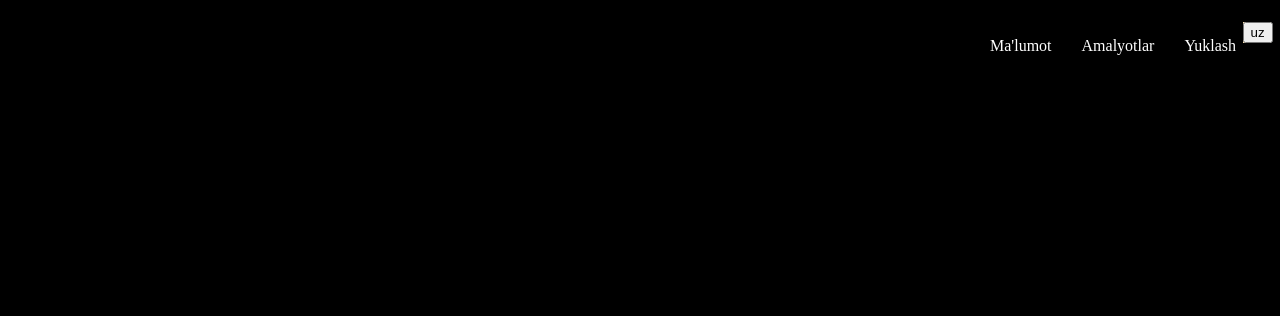
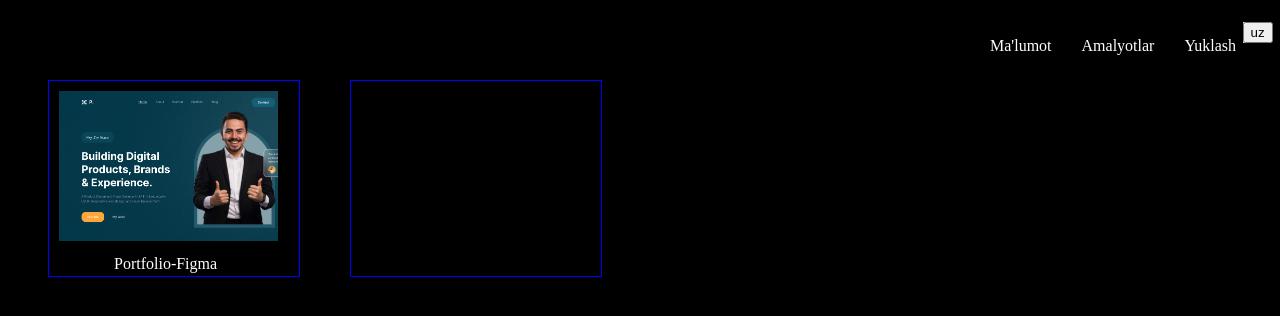
Before and after one commit to Polvonbek600/cv, a plain HTML site: page amalyotlar.html in a window 1280 px wide. Drawn offline with Linux system fonts and the light colour scheme.

Commit message:
Polvonbekcv ozgartirildi

```diff
--- a/amalyotlar.html
+++ b/amalyotlar.html
@@ -32,8 +32,19 @@
   </div>
     <h1>Amalyotlar</h1>
     <ul>
-        <li>
-            <a href=""></a>
+        <li style="border: 1px solid blue;width: 250px; height: 195px;">
+
+            <a  href="https://figma-amalyot.netlify.app/"><img style="height: 150px;margin: 10px;" src="./figma.png" alt=""></a>
+            <br>
+            <a style="margin-left: 65px;" href="https://figma-amalyot.netlify.app/">Portfolio-Figma</a>
+
+        </li>
+        <li style="border: 1px solid blue;width: 250px; height: 195px;position: absolute; left: 350px; top: 80px;">
+
+            <a  href=""><img style="height: 150px;margin: 10px;" src="" alt=""></a>
+            <br>
+            <a style="margin-left: 65px;" href=""></a>
+
         </li>
     </ul>
 <script src="./main.js"></script>
```
Also changed, not shown: OPeration.html (+6 -2 lines), figma.png (added).
